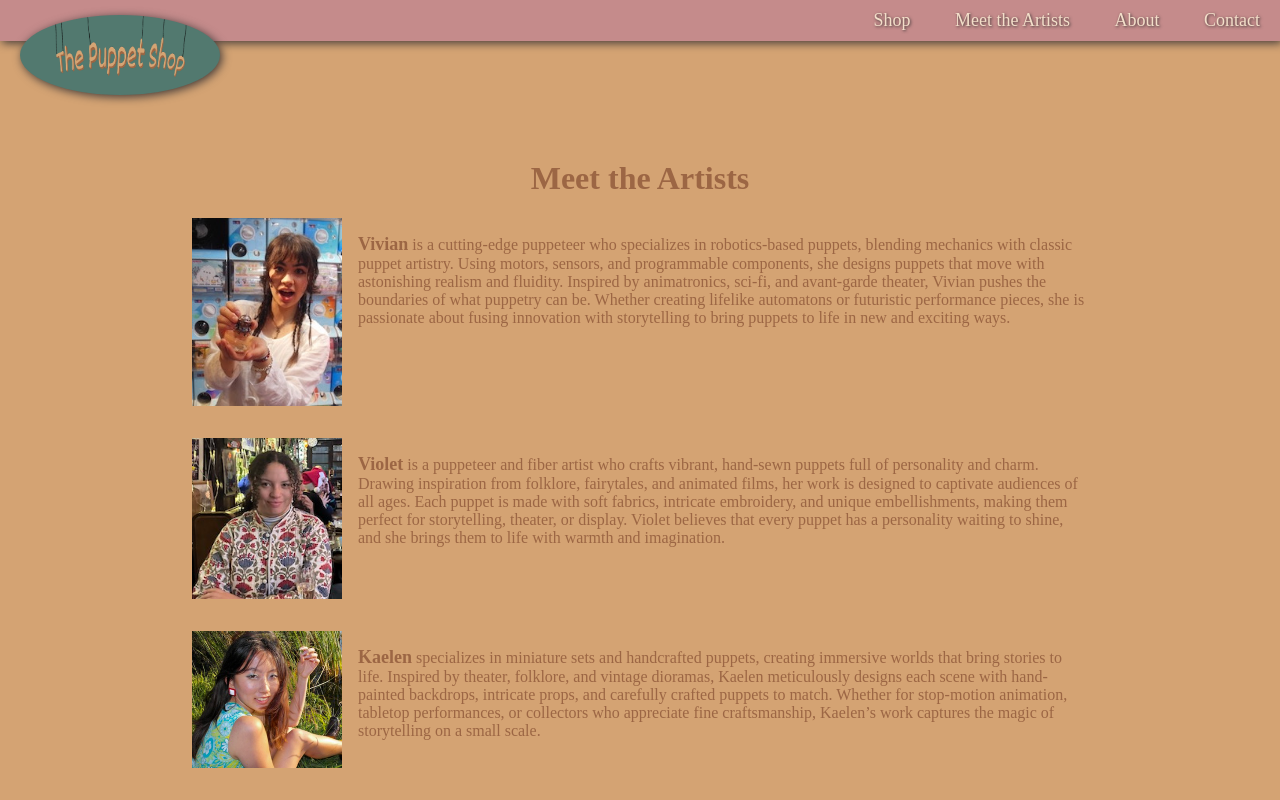
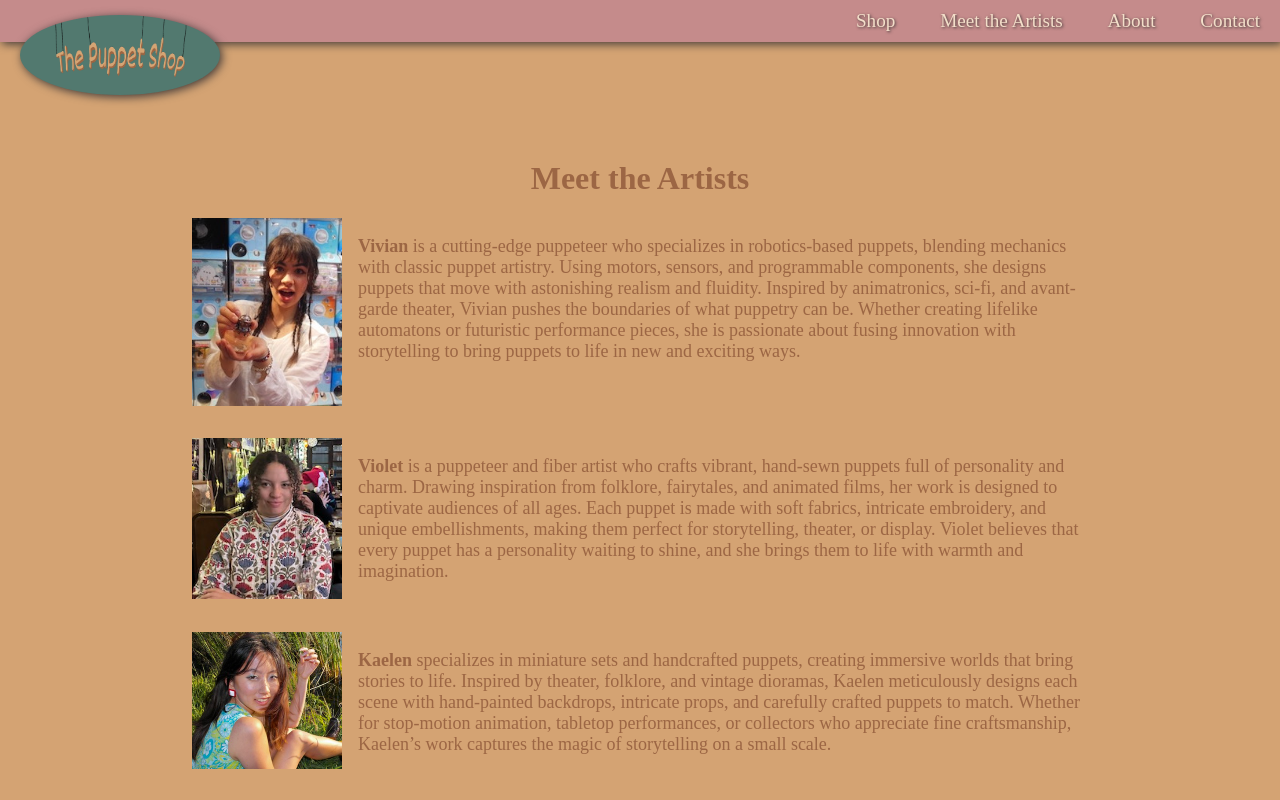
Before and after one commit to kaelensong/puppetwebsite, a plain HTML site: page meetArtists.html in a window 1280 px wide. Shown: the top 800 px of the page. Drawn offline with Linux system fonts and the light colour scheme; a web font is replaced by a local one.

Commit message:
made font larger for readability

```diff
--- a/meetArtists.html
+++ b/meetArtists.html
@@ -85,6 +85,9 @@
         font-weight: bolder;
         font-size: large;
     }
+    p {
+        font-size: large;
+    }
     /*~~~~~~~~ NAVIGATION BAR ~~~~~~~~~~~~~~~~~~*/
     .nav_bar {
         display: flex;
@@ -97,7 +100,7 @@
         background-color: #C58B8B;
         font-family: 'Dekko', serif;
         font-weight: normal;
-        font-size: large;
+        font-size: larger;
         text-shadow: 1px 1px 3px rgb(62, 55, 55);
         filter: drop-shadow(2px 2px 5px rgb(62, 55, 55));
         top: 0px;
--- a/styles.css
+++ b/styles.css
@@ -16,7 +16,7 @@ html, body {
     opacity: 100;
     font-family: 'Dekko', serif;
     font-weight: normal;
-    font-size: large;
+    font-size: larger;
     text-shadow: 1px 1px 3px rgb(62, 55, 55);
     filter: drop-shadow(2px 2px 5px rgb(62, 55, 55));
     top: 0px;
```
Also changed, not shown: about.html (+2 -1 lines), contact.html (+1 -1 lines), shop.html (+1 -1 lines).
